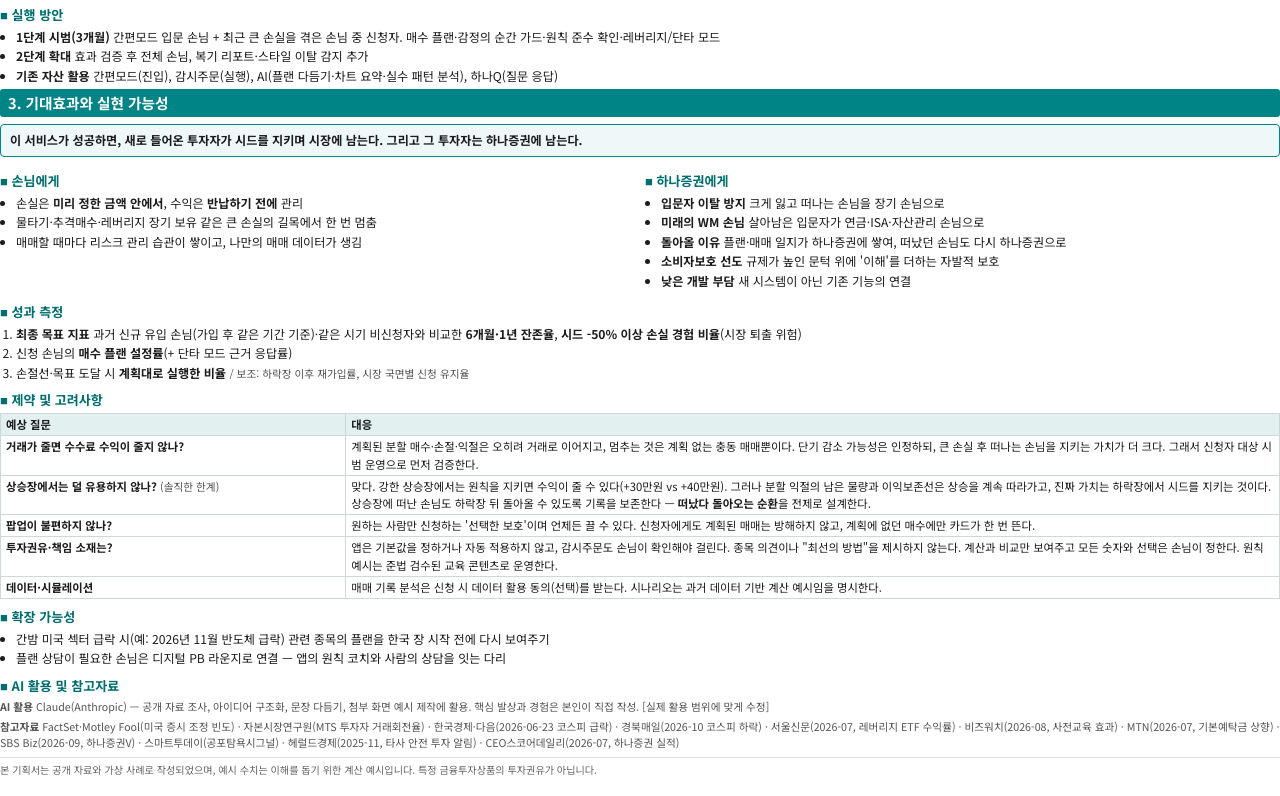
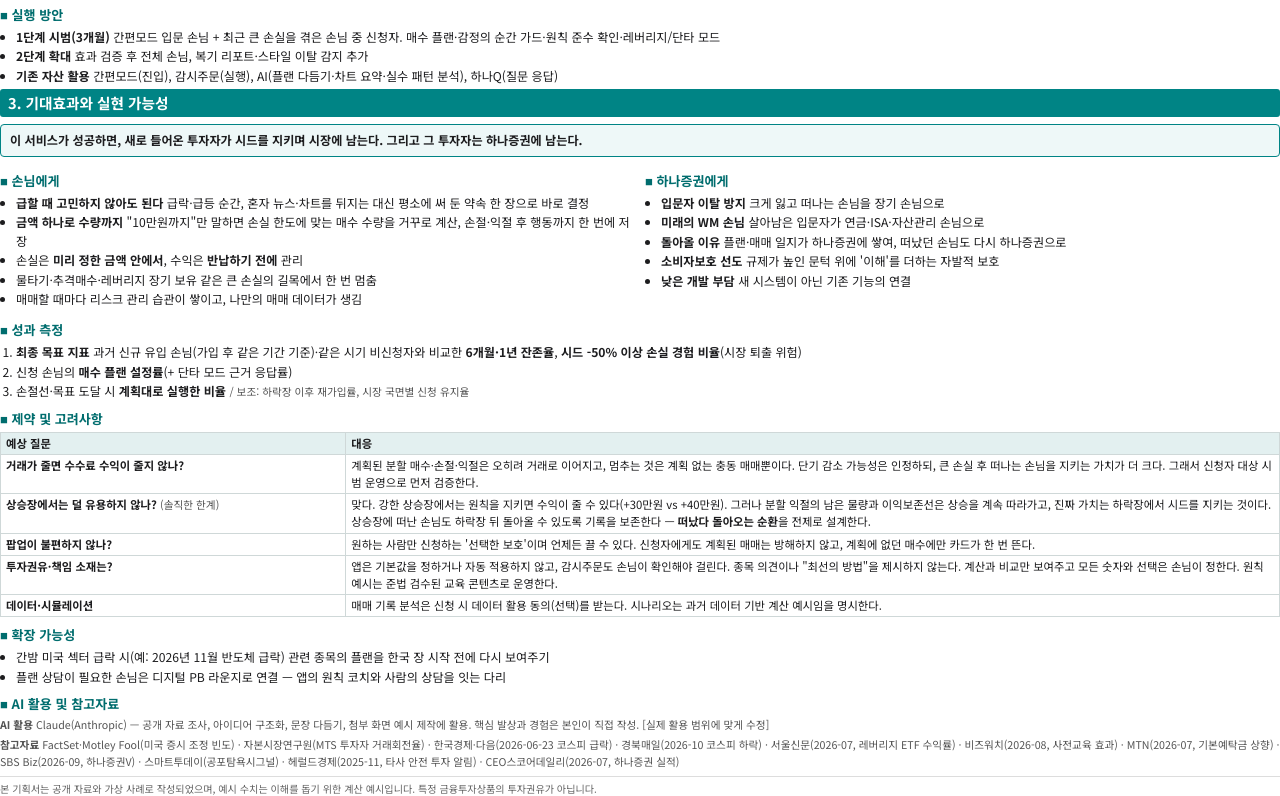
Before and after one commit to shinheecheol43-star/AI-, a plain HTML site: page contest/report/기획서_3쪽.html in a window 1280 px wide. Shown: the part 1364-2160 px from the top of the page. Drawn offline with Linux system fonts and the light colour scheme.

Commit message:
Strengthen convenience benefit: decision-time relief, loss-to-quantity, next-action plan
Co-Authored-By: Claude Opus 5.5 <noreply@anthropic.com>
Claude-Session: https://claude.ai/code/session_01TKkDqm14RjDDXPetjfDB7T

```diff
--- a/contest/report/기획서_3쪽.html
+++ b/contest/report/기획서_3쪽.html
@@ -157,6 +157,8 @@ td.num{text-align:right;white-space:nowrap;}
 <div>
 <h3>■ 손님에게</h3>
 <ul>
+<li><b>급할 때 고민하지 않아도 된다</b> 급락·급등 순간, 혼자 뉴스·차트를 뒤지는 대신 평소에 써 둔 약속 한 장으로 바로 결정</li>
+<li><b>금액 하나로 수량까지</b> "10만원까지"만 말하면 손실 한도에 맞는 매수 수량을 거꾸로 계산, 손절·익절 후 행동까지 한 번에 저장</li>
 <li>손실은 <b>미리 정한 금액 안에서</b>, 수익은 <b>반납하기 전에</b> 관리</li>
 <li>물타기·추격매수·레버리지 장기 보유 같은 큰 손실의 길목에서 한 번 멈춤</li>
 <li>매매할 때마다 리스크 관리 습관이 쌓이고, 나만의 매매 데이터가 생김</li>
```
Also changed, not shown: contest/08_접수페이지_입력본.txt, 2 other files.
